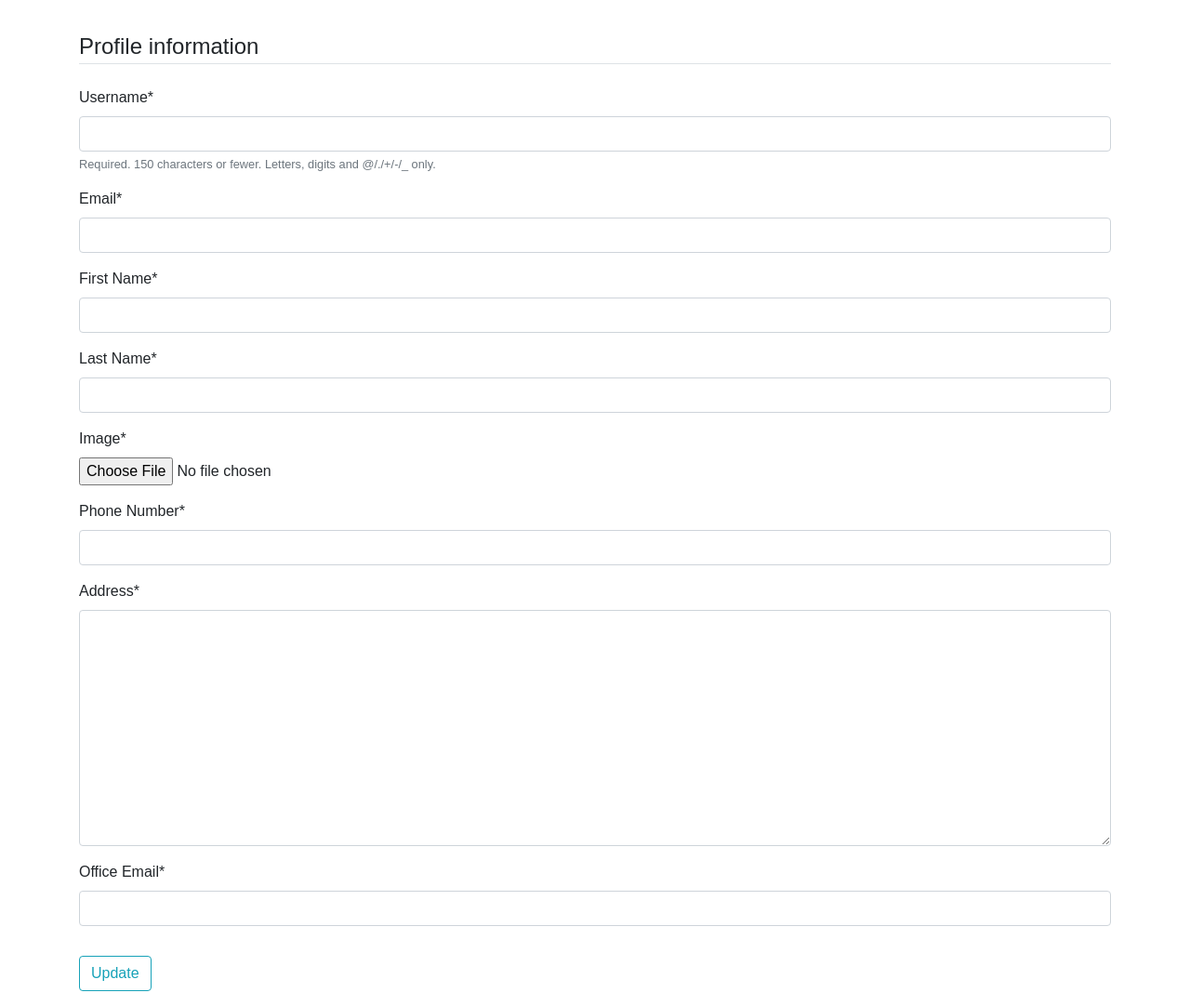
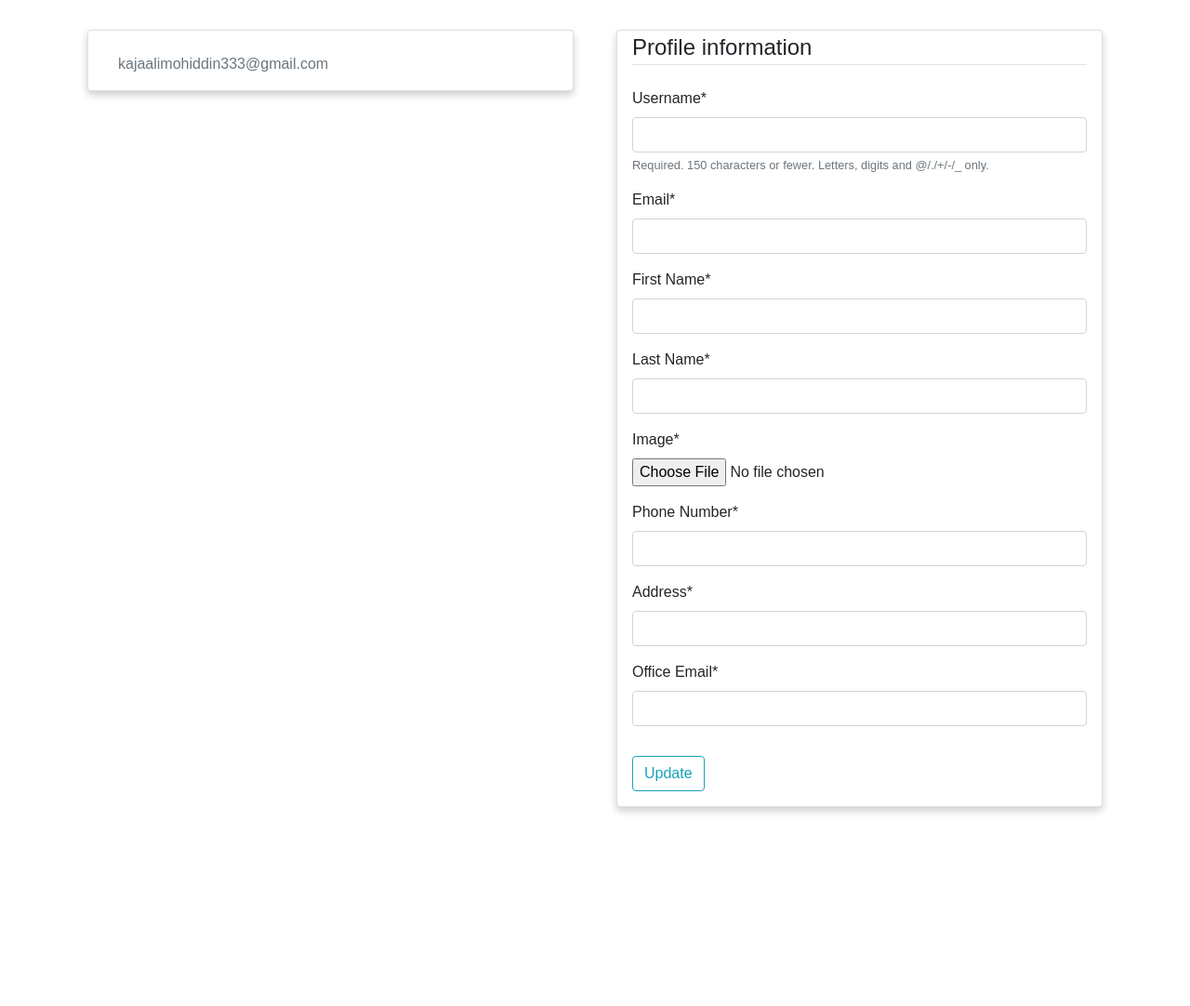
Before and after one commit to sathvik-rdy/Advance-Home-Real-Estates-Team2, a Django app: template users/templates/users/profile.html in a window 1280 px wide. Shown: the part 125-1207 px from the top of the page at 93% size. After the commit the page ends 1000 px from the top, so only its background shows below. Run offline with Django 4.2, Linux system fonts and the light colour scheme; the template is opened without the code that fills it: values that come from a table or form of the project are taken from there, others are empty; a user stored in the database is signed in; data comes from the database, SQL or seed files in the repository; both versions use the stored data as it was after the commit; some libraries are stand-ins or nearby versions.

Commit message:
changes in profile.html

```diff
--- a/templates/realtor/about.html
+++ b/templates/realtor/about.html
@@ -66,10 +66,11 @@
     </div>
 </div>
 
- <div class="column">
+ <bo class="column">
     <div class="card">
         <div class="container">
             <h3>Request Information</h3>
+            <form action="{% url 'customer-request-submission' %}">
             <label for="fname">First name:</label>
             <br>
             <input type="text" id="fname" name="fname" style="height:30px; width:400px;value=""><br>
@@ -91,8 +92,9 @@
             <br>
             <input type="submit" value="Submit">
             <p></p>
+            </form>
     </div>
     </div>
-
+</body>
 </html>
 {% endblock %}
--- a/users/models.py
+++ b/users/models.py
@@ -11,7 +11,7 @@
     Last_Name  = models.CharField(max_length = 25, null = True)
     image = models.ImageField(default='default.jpg',upload_to='profile_pics')
     Phone_Number = models.CharField(max_length=13, null=True)
-    address = models.TextField(max_length = 100, null = True)
+    address = models.CharField(max_length = 50, null = True)
     Office_Email = models.EmailField(max_length = 50,null = True)
 
     def __str__(self):
--- a/users/templates/users/profile.html
+++ b/users/templates/users/profile.html
@@ -1,14 +1,58 @@
 {% extends "realtor/base.html" %}
 {% load crispy_forms_tags %}
 {% block content %}
-    <div class="content-section">
+<html>
+<head>
+<meta name="viewport" content="width=device-width, initial-scale=1">
+<style>
+body {
+  font-family: Arial, Helvetica, sans-serif;
+  margin: 0;
+}
+
+html {
+  box-sizing: border-box;
+}
+
+*, *:before, *:after {
+  box-sizing: inherit;
+}
+
+.column {
+  float: left;
+  width: 50%;
+  margin-bottom: 16px;
+  padding: 0 15px;
+}
+
+.card {
+  box-shadow: 0 4px 8px 0 rgba(0, 0, 0, 0.2);
+  margin: 8px;
+}
+
+.container {
+  padding: 0 16px;
+}
+</style>
+</head>
+<body>
+    <div class="row">
+        <div class="column">
+            <div class="card">
+                <div class="container">
       <div class="media">
-        <img class="rounded-circle account-img" src="{{ user.profile.image.url }}">
+        <img class="mr-3" src="{{ user.profile.image.url }}">
         <div class="media-body">
-          <h2 class="account-heading">{{ user.profile.First_Name }} {{ user.profile.Last_Name }}</h2>
-         <!-- <p class="text-secondary">{{ user.email }}</p> -->
+         <h2 class="mt-4"> {{ user.profile.First_Name }} {{ user.profile.Last_Name }}</h2>
+         <p class="text-secondary">{{ user.email }}</p>
         </div>
       </div>
+                </div>
+            </div>
+        </div>
+        <div class="column">
+            <div class="card">
+                <div class="container">
       <form method="POST" enctype="multipart/form-data">
             {% csrf_token %}
             <fieldset class="form-group">
@@ -20,5 +64,10 @@
                 <button class="btn btn-outline-info" type="submit">Update</button>
             </div>
         </form>
+            </div>
+                </div>
+            </div>
     </div>
+</body>
+</html>
 {% endblock content %}
```
Also changed, not shown: db.sqlite3, users/migrations/0005_alter_profile_address.py (added), users/migrations/0006_alter_profile_address.py (added), users/migrations/0007_alter_profile_address.py (added), users/migrations/0008_alter_profile_address.py (added).
